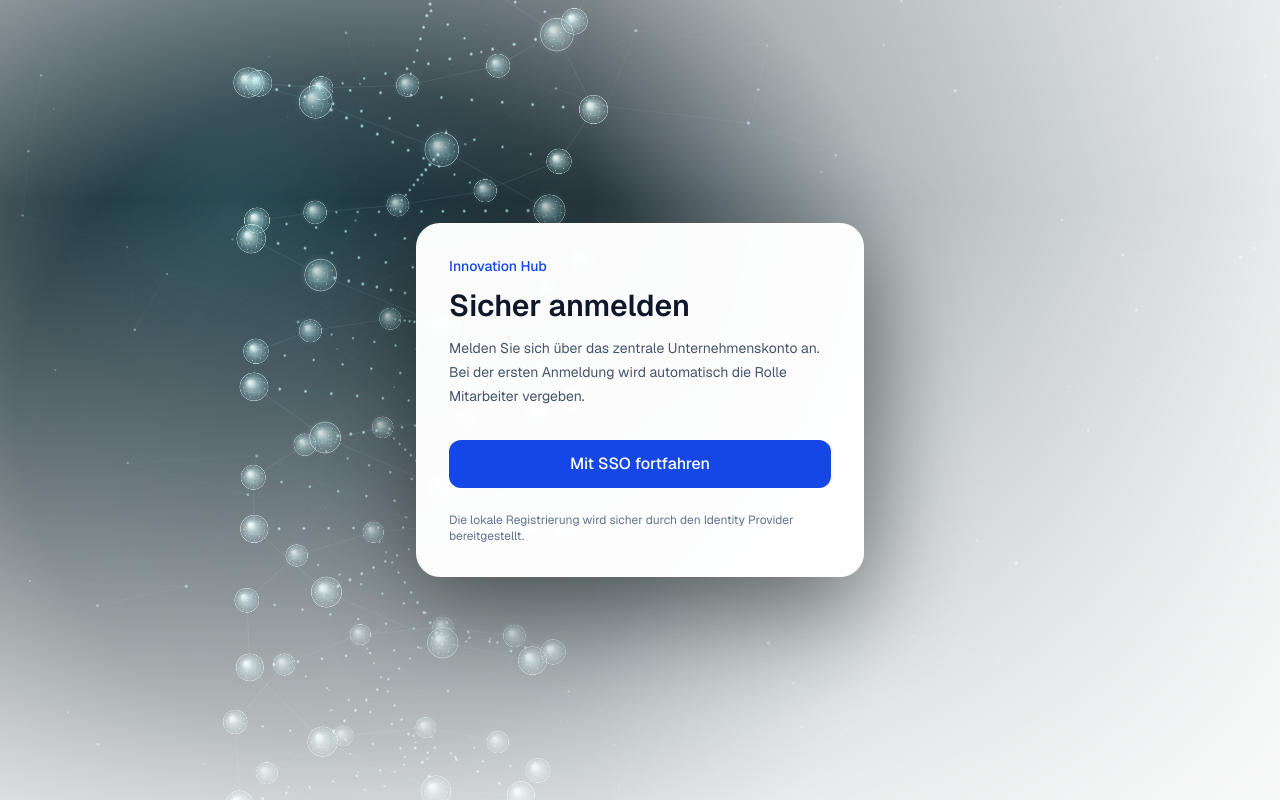
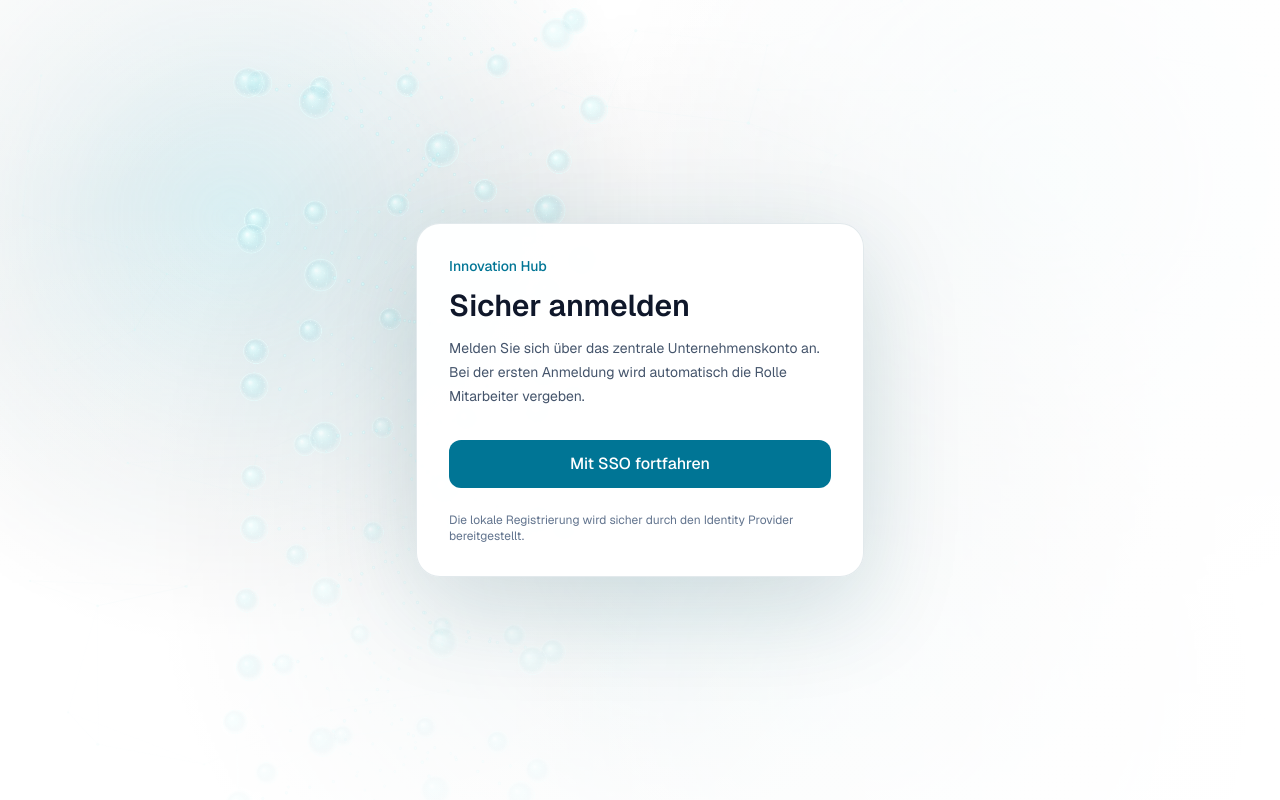
Before and after one commit to beffilemans78/innovation-management-app, a Next.js app: page /login in a window 1280 px wide. Built offline with nearby package versions, Linux system fonts and the light colour scheme; no server answers.

Commit message:
Invert DNA interface to light theme

```diff
--- a/src/app/login/page.tsx
+++ b/src/app/login/page.tsx
@@ -2,14 +2,14 @@ import { signIn } from "@/auth";
 import { DnaBackground } from "@/components/dna-background";
 
 export default function LoginPage() {
-  return <main className="relative isolate grid min-h-screen overflow-hidden place-items-center bg-[#03161d] px-6">
+  return <main className="relative isolate grid min-h-screen overflow-hidden place-items-center bg-white px-6">
     <DnaBackground className="-z-20" />
-    <section className="w-full max-w-md rounded-3xl border border-white/10 bg-white/98 p-8 shadow-[0_30px_100px_rgba(0,0,0,0.48)]">
-      <p className="text-sm font-medium text-blue-700">Innovation Hub</p>
+    <section className="w-full max-w-md rounded-3xl border border-cyan-900/12 bg-white/96 p-8 shadow-[0_30px_100px_rgba(15,67,79,0.16)]">
+      <p className="text-sm font-medium text-cyan-700">Innovation Hub</p>
       <h1 className="mt-3 text-3xl font-semibold">Sicher anmelden</h1>
       <p className="mt-3 text-sm leading-6 text-slate-600">Melden Sie sich über das zentrale Unternehmenskonto an. Bei der ersten Anmeldung wird automatisch die Rolle Mitarbeiter vergeben.</p>
       <form action={async () => { "use server"; await signIn("keycloak", { redirectTo: "/" }); }}>
-        <button className="mt-8 w-full rounded-xl bg-blue-700 px-4 py-3 font-medium text-white hover:bg-blue-800">Mit SSO fortfahren</button>
+        <button className="mt-8 w-full rounded-xl bg-cyan-700 px-4 py-3 font-medium text-white hover:bg-cyan-800">Mit SSO fortfahren</button>
       </form>
       <p className="mt-6 text-xs text-slate-500">Die lokale Registrierung wird sicher durch den Identity Provider bereitgestellt.</p>
     </section>
```
